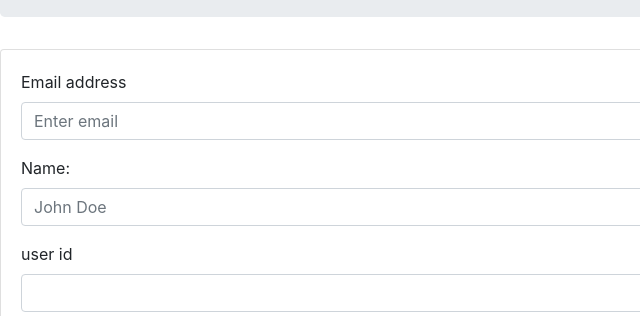
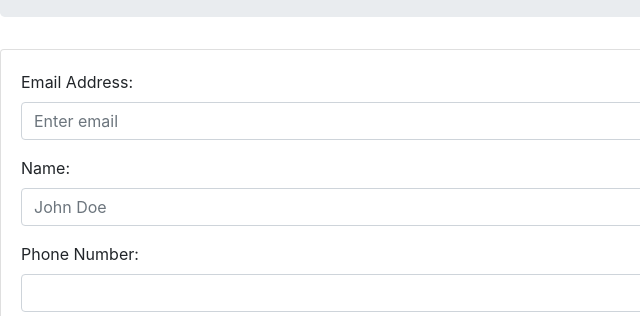
Before and after one commit to brainchomper/hot-rest, a plain HTML site: page makeres.html in a window 1280 px wide. Shown: the part 329-645 px from the top of the page, 0-640 px from the left. Drawn offline with nearby package versions, Linux system fonts and the light colour scheme.

Commit message:
front end basics

```diff
--- a/makeres.html
+++ b/makeres.html
@@ -21,7 +21,7 @@
 		<div class="card-body">
 			<form>
 				<div class="form-group">
-					<label for="exampleInputEmail1">Email address</label>
+					<label for="exampleInputEmail1">Email Address:</label>
 					<input type="email" class="form-control" id="resEmail" aria-describedby="emailHelp" placeholder="Enter email">
 				</div>
 				<div class="form-group">
@@ -29,8 +29,8 @@
 					<input type="text" class="form-control" id="resName" placeholder="John Doe">
 				</div>
 				<div class="form-group">
-					<label for="userID">user id</label>
-					<input type="text" class="form-control" id="UserId" placeholder="">
+					<label for="phone">Phone Number:</label>
+					<input type="text" class="form-control" id="phone" placeholder="">
 				</div>
 				<button type="submit" id="bookRes"class="btn btn-primary">Make Reservation</button>
 			</form>
```
